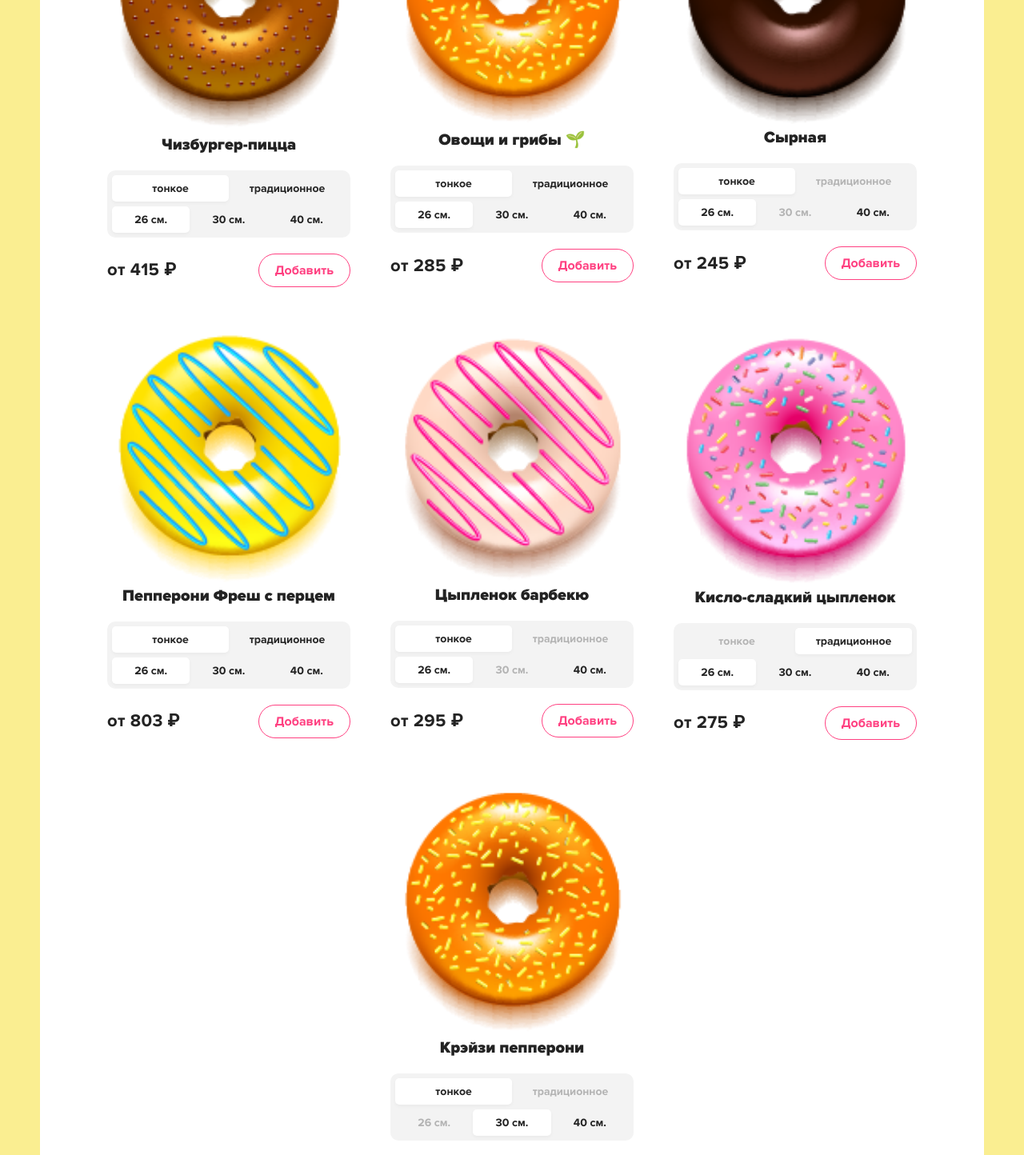
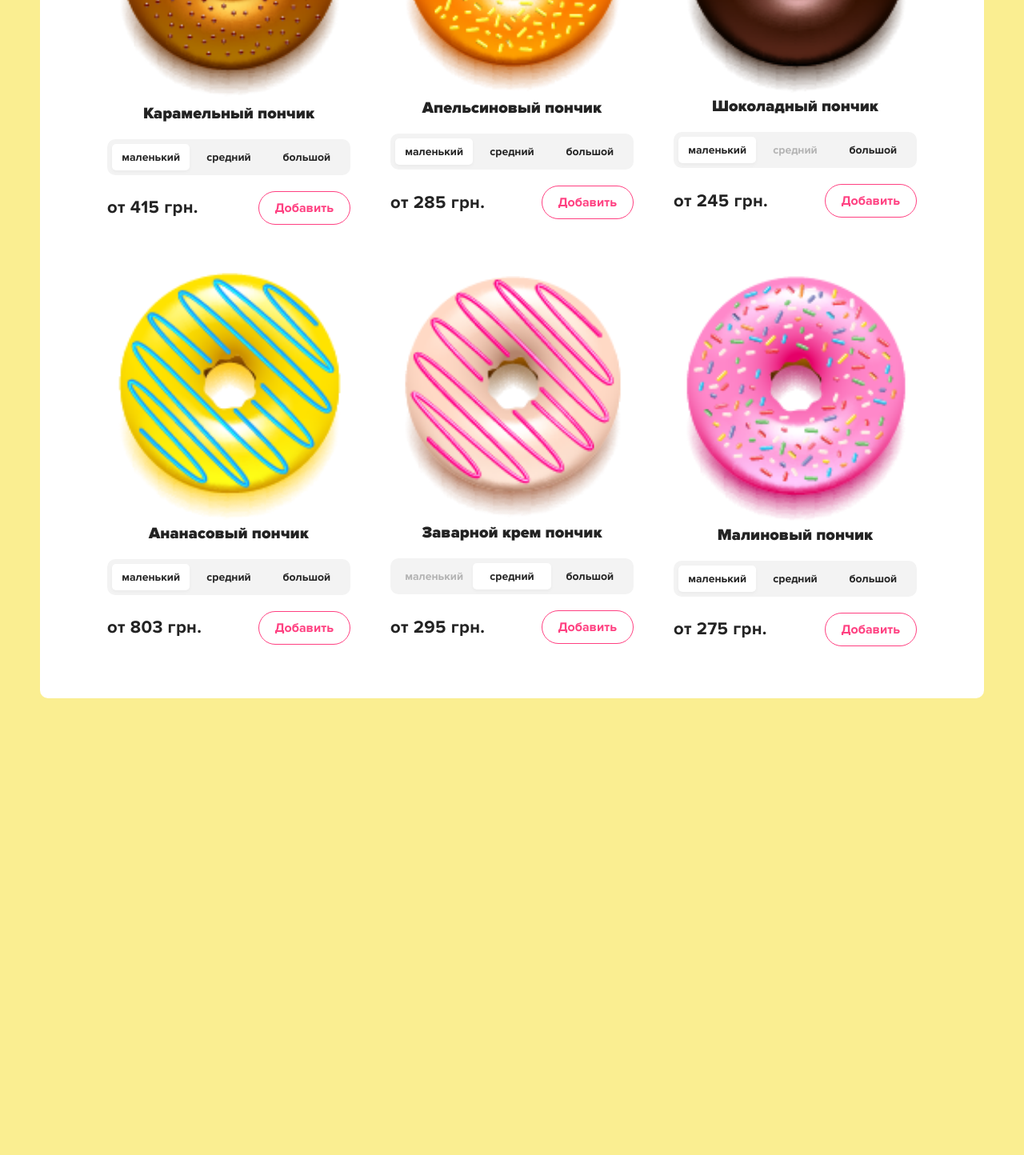
Before and after one commit to evgenii-del/react-shop, a React (Create React App) app: page / in a window 1280 px wide. Shown: the part 1120-2564 px from the top of the page at 80% size. After the commit the page ends 2043 px from the top, so only its background shows below. Built offline with nearby package versions, Linux system fonts and the light colour scheme; data requests are answered from the project's data file.

Commit message:
Changed logic in choose item. Changed db.json

```diff
--- a/public/db.json
+++ b/public/db.json
@@ -3,15 +3,11 @@
     {
       "id": 0,
       "imageUrl": "donuts/donut1.png",
-      "name": "Пепперони Фреш с перцем",
-      "types": [
+      "name": "Ананасовый пончик",
+      "sizes": [
         0,
-        1
-      ],
-      "sizes": [
-        26,
-        30,
-        40
+        1,
+        2
       ],
       "price": 803,
       "category": 0,
@@ -20,13 +16,10 @@
     {
       "id": 1,
       "imageUrl": "donuts/donut2.png",
-      "name": "Сырная",
-      "types": [
-        0
-      ],
+      "name": "Шоколадный пончик",
       "sizes": [
-        26,
-        40
+        0,
+        2
       ],
       "price": 245,
       "category": 1,
@@ -35,13 +28,10 @@
     {
       "id": 2,
       "imageUrl": "donuts/donut3.png",
-      "name": "Цыпленок барбекю",
-      "types": [
-        0
-      ],
+      "name": "Заварной крем пончик",
       "sizes": [
-        26,
-        40
+        1,
+        2
       ],
       "price": 295,
       "category": 1,
@@ -50,14 +40,11 @@
     {
       "id": 3,
       "imageUrl": "donuts/donut4.png",
-      "name": "Кисло-сладкий цыпленок",
-      "types": [
-        1
-      ],
+      "name": "Малиновый пончик",
       "sizes": [
-        26,
-        30,
-        40
+        0,
+        1,
+        2
       ],
       "price": 275,
       "category": 2,
@@ -66,15 +53,11 @@
     {
       "id": 4,
       "imageUrl": "donuts/donut5.png",
-      "name": "Чизбургер-пицца",
-      "types": [
+      "name": "Карамельный пончик",
+      "sizes": [
         0,
-        1
-      ],
-      "sizes": [
-        26,
-        30,
-        40
+        1,
+        2
       ],
       "price": 415,
       "category": 3,
@@ -83,30 +66,24 @@
     {
       "id": 5,
       "imageUrl": "donuts/donut6.png",
-      "name": "Крэйзи пепперони",
-      "types": [
-        0
+      "name": "Апельсиновый пончик",
+      "sizes": [
+        0,
+        1,
+        2
       ],
-      "sizes": [
-        30,
-        40
-      ],
-      "price": 580,
-      "category": 2,
-      "rating": 2
+      "price": 285,
+      "category": 5,
+      "rating": 7
     },
     {
       "id": 6,
       "imageUrl": "donuts/donut7.png",
-      "name": "Пепперони",
-      "types": [
+      "name": "Лаймовый пончик",
+      "sizes": [
         0,
-        1
-      ],
-      "sizes": [
-        26,
-        30,
-        40
+        1,
+        2
       ],
       "price": 675,
       "category": 1,
@@ -115,15 +92,11 @@
     {
       "id": 7,
       "imageUrl": "donuts/donut8.png",
-      "name": "Маргарита",
-      "types": [
+      "name": "Клубничный пончик",
+      "sizes": [
         0,
-        1
-      ],
-      "sizes": [
-        26,
-        30,
-        40
+        1,
+        2
       ],
       "price": 450,
       "category": 4,
@@ -132,36 +105,15 @@
     {
       "id": 8,
       "imageUrl": "donuts/donut9.png",
-      "name": "Четыре сезона",
-      "types": [
+      "name": "Черничный пончик",
+      "sizes": [
         0,
-        1
-      ],
-      "sizes": [
-        26,
-        30,
-        40
+        1,
+        2
       ],
       "price": 395,
       "category": 5,
       "rating": 10
-    },
-    {
-      "id": 9,
-      "imageUrl": "donuts/donut6.png",
-      "name": "Овощи и грибы 🌱",
-      "types": [
-        0,
-        1
-      ],
-      "sizes": [
-        26,
-        30,
-        40
-      ],
-      "price": 285,
-      "category": 5,
-      "rating": 7
     }
   ]
 }
--- a/src/components/PizzaBlock/PizzaBlock.jsx
+++ b/src/components/PizzaBlock/PizzaBlock.jsx
@@ -1,17 +1,13 @@
 import {useState} from "react";
 import classNames from "classnames";
 
-const PizzaBlock = (props) => {
-    const {id, imageUrl, name, types, sizes, price, addPizzaToCart, countOfAddedPizza} = props;
-    const [selectedType, setSelectedType] = useState(types[0]);
+
+const PizzaBlock = props => {
+    const {id, imageUrl, name, sizes, price, addPizzaToCart, countOfAddedPizza} = props;
     const [selectedSize, setSelectedSize] = useState(sizes[0]);
 
-    const typesArr = ["тонкое", "традиционное"];
-    const sizesArr = [26, 30, 40];
-
-    const handleSelectType = index => {
-        setSelectedType(index);
-    }
+    const sizesArrTitles = ["маленький", "средний", "большой"];
+    const sizesArr = [0, 1, 2];
 
     const handleSelectSize = index => {
         setSelectedSize(index);
@@ -24,7 +20,6 @@ const PizzaBlock = (props) => {
             imageUrl,
             price,
             size: selectedSize,
-            type: typesArr[selectedType]
         }
         addPizzaToCart(pizzaObj);
     }
@@ -40,27 +35,17 @@ const PizzaBlock = (props) => {
             <div className="pizza-block__selector">
                 <ul>
                     {
-                        typesArr.map((type, index) =>
-                            <li onClick={() => handleSelectType(index)}
-                                className={classNames({
-                                    "active": selectedType === index,
-                                    "disabled": !types.includes(index)
-                                })} key={index}>{type}</li>)
-                    }
-                </ul>
-                <ul>
-                    {
                         sizesArr.map((size) =>
                             <li onClick={() => handleSelectSize(size)}
                                 className={classNames({
                                     "active": selectedSize === size,
                                     "disabled": !sizes.includes(size)
-                                })} key={size}>{size} см.</li>)
+                                })} key={size}>{sizesArrTitles[size]}</li>)
                     }
                 </ul>
             </div>
             <div className="pizza-block__bottom">
-                <div className="pizza-block__price">от {price} ₽</div>
+                <div className="pizza-block__price">от {price} грн.</div>
                 <div className="button button--outline button--add"
                      onClick={handleAddPizzaToCart}>
                     <span>Добавить</span>
--- a/src/scss/components/_pizza-block.scss
+++ b/src/scss/components/_pizza-block.scss
@@ -30,10 +30,6 @@
     ul {
       display: flex;
       flex: 1;
-
-      &:first-of-type {
-        margin-bottom: 6px;
-      }
 
       li {
         padding: 8px;
--- a/src/scss/components/_sort.scss
+++ b/src/scss/components/_sort.scss
@@ -3,6 +3,7 @@
 .sort {
   position: relative;
   min-width: 245px;
+  user-select: none;
 
   &__label {
     display: flex;
@@ -48,7 +49,7 @@
 
         &.active,
         &:hover {
-          background: rgba(254, 95, 30, 0.05);
+          background: rgba($pink-light, 0.05);
         }
 
         &.active {
```
Also changed, not shown: 1 other file (tests, documents, lock files or other folders).
